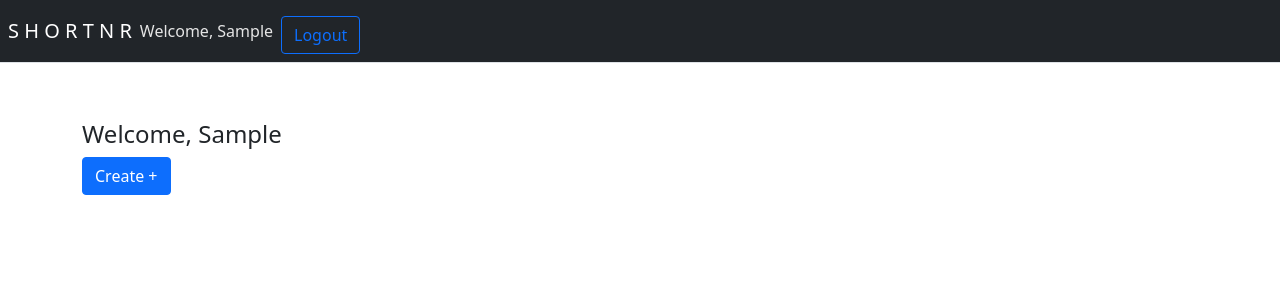
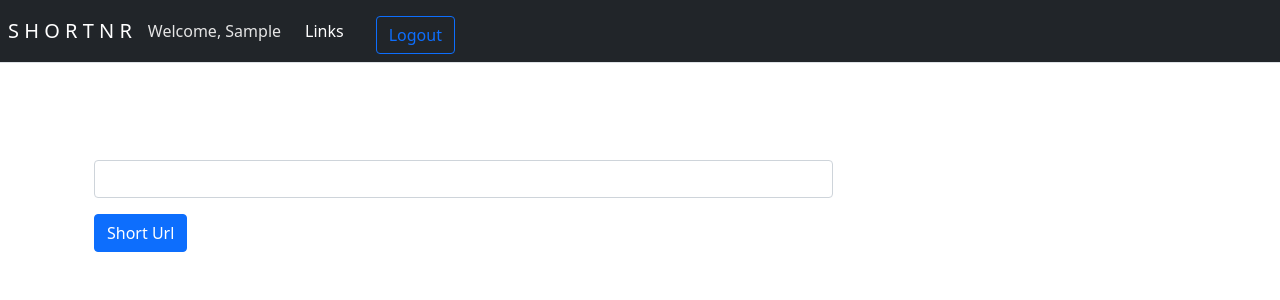
Before and after one commit to dj221ai/url-shortner, a Django app: page / in a window 1280 px wide. Shown: the top 300 px of the page. Run offline with Django 4.2, Linux system fonts and the light colour scheme; the visitor is signed in with stand-in values (Sample User, id 1).

Commit message:
url forms input

```diff
--- a/urlshortnerproject/shortner/templates/shortner/index.html
+++ b/urlshortnerproject/shortner/templates/shortner/index.html
@@ -4,13 +4,20 @@
 {% block content %}
 <div class="container">
 
-    {% if not request.user.is_authenticated %}
-        {% include "account/login.html" %}
+    <div class="row d-flex p-2 bd-highlight">
+        <div class="col d-flex p-2 bd-highlight">
+            {% if not request.user.is_authenticated %}
+                {% include "account/login.html" %}
 
-    {% else %}
-        <h4>Welcome, {{ request.user.first_name}}</h4>
-        <button type="button" class="btn btn-primary" id="openModalBtn">Create + </button>
-    {% endif %}
+            {% else %}
+                {% comment %} <h4>Welcome, {{ request.user.first_name}}</h4> {% endcomment %}
+                <div class="col-md-8 mx-2 my-2">
+                    <input type="text" class="form-control my-3" id="createshortner" aria-describedby="shortner">
+                    <button type="button" class="btn btn-primary" id="openModalBtn">Short Url</button>
+                </div>
+            {% endif %}
+        </div>
+    </div>
 
 </div>
 
--- a/urlshortnerproject/templates/header.html
+++ b/urlshortnerproject/templates/header.html
@@ -23,17 +23,26 @@
     {%  if request.user.is_authenticated %}
 
         <div class="collapse navbar-collapse" id="navbarSupportedContent">
-            <ul class="navbar-nav my-2 my-md-0 mr-md-3">
+            <ul class="navbar-nav mx-2 my-2 my-md-0 mr-md-3">
                 <li class="nav-item active">
                   <span style="color: #e5e5e5;">
                     Welcome, {{ request.user.first_name}}
                   </span>
                 </li>
             </ul>
+
+            <ul class="navbar-nav mx-2 my-2 my-md-0 mr-md-3">
+                <li class="nav-item active">
+                  <a class="nav-link active" href="#">
+                    Links
+                  </a>
+                </li>
+            </ul>
+
             <ul class="navbar-nav my-2 my-md-0 mr-md-3">
                 <li class="nav-item active">
                 <a class="nav-link" href="{% url 'account:logout' %}">
-                    <button class="btn btn-outline-primary my-2 my-sm-0 float-end" type="submit">Logout</button>
+                    <button class="btn btn-outline-primary mx-2 my-2 my-sm-0 float-end" type="submit">Logout</button>
                 </a>
                 </li>
             </ul>
```
Also changed, not shown: urlshortnerproject/shortner/admin.py (line endings or trailing spaces).
